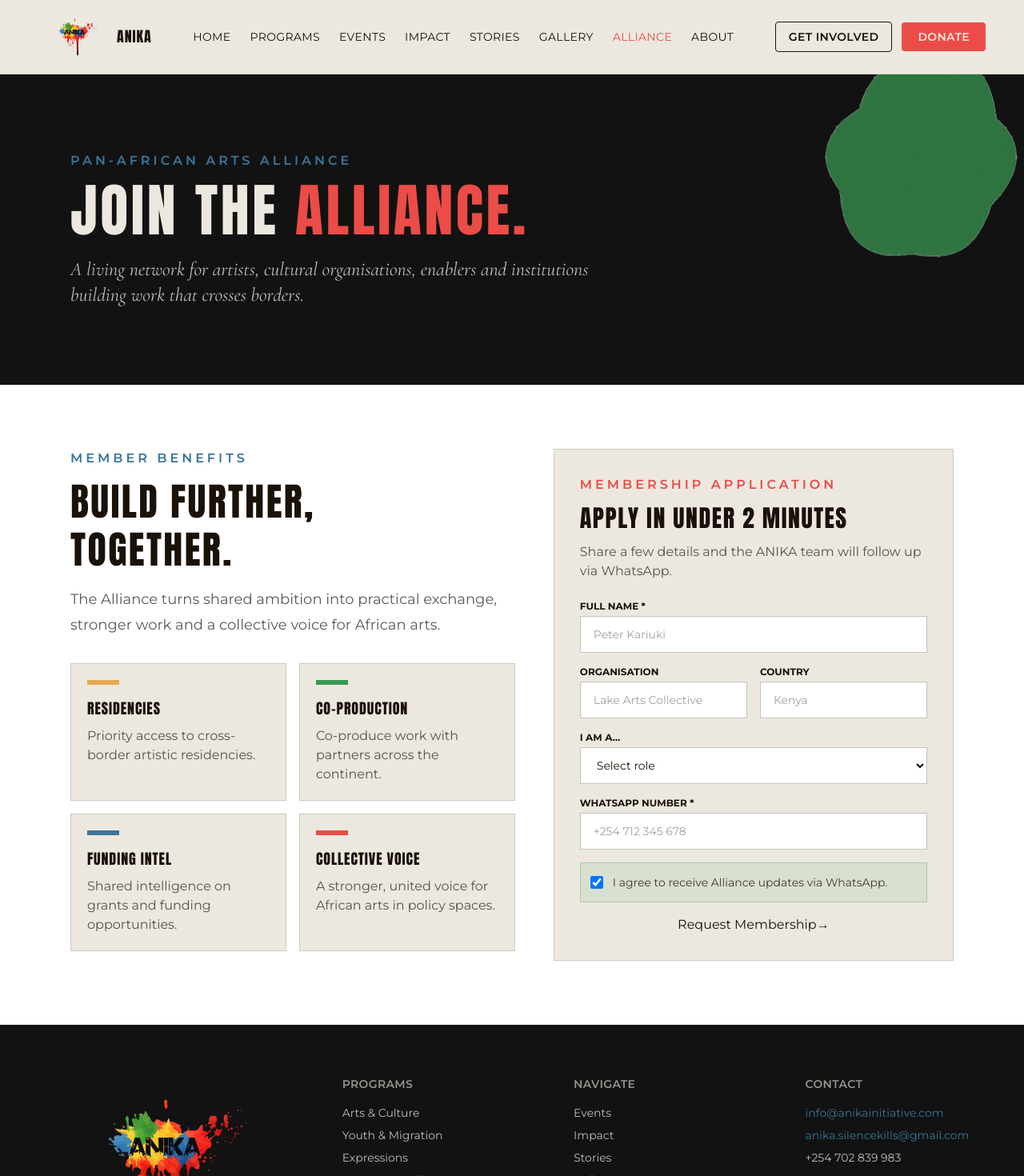
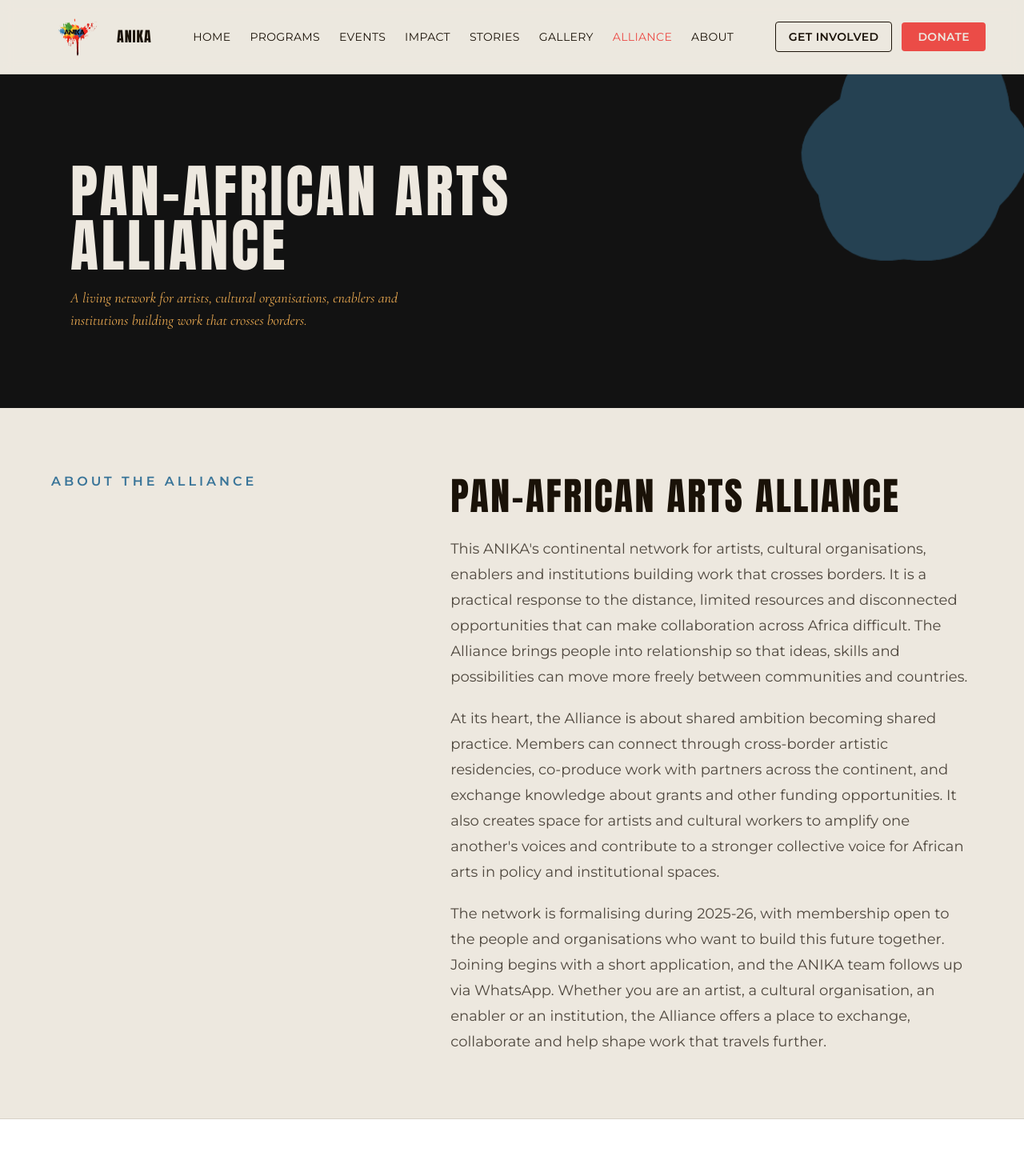
Before and after one commit to Jkosencha/Anika-Initiative, a React (Vite) app: page /alliance in a window 1280 px wide. Shown: the top 1470 px of the page at 80% size. Built offline with nearby package versions, Linux system fonts and the light colour scheme.

Commit message:
Feat:Update on Alliance page

```diff
--- a/src/components/EventList.jsx
+++ b/src/components/EventList.jsx
@@ -134,7 +134,7 @@ export default function EventsList() {
   };
 
   return (
-    <div className="bg-[#F8F6E9] min-h-screen text-gray-900 font-sans">
+    <div className="bg-[#FFF] min-h-screen text-gray-900 font-sans">
 
       {/* 1. HERO SECTION */}
       <section className="relative overflow-hidden bg-charcoal py-16 text-cream">
@@ -206,7 +206,7 @@ export default function EventsList() {
 
           {/* Inline Form Drawer for Featured Event */}
           {openFormId === FEATURED_EVENT.id && (
-            <div className="-mt-1 rounded-b-lg border-x border-b border-gray-200 bg-[#FAF9F5] p-6 shadow-md md:p-8">
+            <div className="-mt-1 rounded-b-lg border-x border-b border-gray-200 bg-[#FFF] p-6 shadow-md md:p-8">
               {renderRegistrationForm(FEATURED_EVENT.id, formStates, handleInputChange, handleRegister, loading, successMsg)}
             </div>
           )}
@@ -314,25 +314,6 @@ export default function EventsList() {
         </section>
 
       </main>
-
-      {/* 3. FOOTER */}
-      <footer className="bg-[#121212] text-gray-400 py-12 px-6 mt-20 text-xs">
-        <div className="mx-auto grid max-w-6xl grid-cols-1 gap-8 px-6 md:grid-cols-3">
-          <div>
-            <h4 className="text-white font-bold uppercase tracking-wider mb-2">PROGRAMS</h4>
-            <p className="leading-relaxed">Youth & Migration, Expressions, Gender Equality, Governance.</p>
-          </div>
-          <div>
-            <h4 className="text-white font-bold uppercase tracking-wider mb-2">NAVIGATE</h4>
-            <p className="leading-relaxed">Events, About Us, Community Dialogue, Contact.</p>
-          </div>
-          <div>
-            <h4 className="text-white font-bold uppercase tracking-wider mb-2">CONTACT</h4>
-            <p className="leading-relaxed">Nairobi, Kenya • info@anika.org</p>
-          </div>
-        </div>
-      </footer>
-
     </div>
   );
 }
--- a/src/pages/AlliancePage.jsx
+++ b/src/pages/AlliancePage.jsx
@@ -31,22 +31,57 @@ export default function AlliancePage() {
     <main className="min-h-screen bg-cream">
       <section className="relative overflow-hidden bg-charcoal py-16 text-cream md:py-24">
         <img
-          src="/abstract-green.png"
+          src="/anika-blue-blob.png"
           alt=""
           aria-hidden="true"
-          className="pointer-events-none absolute -right-10 -top-10 h-64 w-64 object-contain opacity-80 md:h-80 md:w-80"
+          className='absolute -top-10 right-0 w-64 h-64 md:w-80 md:h-80 object-contain pointer-events-none select-none'
         />
-        <div className="mx-auto max-w-6xl px-6">
-          <p className="font-body text-base font-semibold uppercase tracking-[0.25em] text-anika-blue">
+        <div className='relative z-10 mx-auto max-w-6xl px-6'>
+          <h1 className="mt-4 max-w-3xl font-display text-5xl uppercase leading-[0.95] sm:text-7xl">
             Pan-African Arts Alliance
-          </p>
-          <h1 className="mt-4 max-w-3xl font-display text-5xl uppercase leading-[0.95] sm:text-7xl">
-            Join the <span className="text-coral">Alliance.</span>
           </h1>
-          <p className="mt-6 max-w-2xl font-editorial text-xl italic text-cream/80 sm:text-2xl">
+          <p className="font-editorial italic text-gold mt-4 max-w-md text-lg">
             A living network for artists, cultural organisations, enablers and institutions
             building work that crosses borders.
           </p>
+        </div>
+      </section>
+
+      <section className="border-b border-ink/10 bg-cream px-6 py-16 md:px-16 md:py-20">
+        <div className="mx-auto grid max-w-6xl gap-6 lg:grid-cols-[0.8fr_1.2fr] lg:items-start lg:gap-16">
+          <p className="font-body text-base font-semibold uppercase tracking-[0.25em] text-anika-blue">
+            About the Alliance
+          </p>
+          <div>
+            <h2 className="max-w-3xl font-display text-4xl uppercase leading-tight text-ink sm:text-5xl">
+              Pan-African Arts Alliance
+            </h2>
+            <div className="mt-5 max-w-3xl space-y-5 font-body text-lg leading-8 text-ink/75">
+              <p>
+                This ANIKA's continental network for artists, cultural
+                organisations, enablers and institutions building work that crosses borders. It is
+                a practical response to the distance, limited resources and disconnected
+                opportunities that can make collaboration across Africa difficult. The Alliance
+                brings people into relationship so that ideas, skills and possibilities can move
+                more freely between communities and countries.
+              </p>
+              <p>
+                At its heart, the Alliance is about shared ambition becoming shared practice.
+                Members can connect through cross-border artistic residencies, co-produce work
+                with partners across the continent, and exchange knowledge about grants and other
+                funding opportunities. It also creates space for artists and cultural workers to
+                amplify one another's voices and contribute to a stronger collective voice for
+                African arts in policy and institutional spaces.
+              </p>
+              <p>
+                The network is formalising during 2025-26, with membership open to the people and
+                organisations who want to build this future together. Joining begins with a short
+                application, and the ANIKA team follows up via WhatsApp. Whether you are an artist,
+                a cultural organisation, an enabler or an institution, the Alliance offers a place
+                to exchange, collaborate and help shape work that travels further.
+              </p>
+            </div>
+          </div>
         </div>
       </section>
 
```
